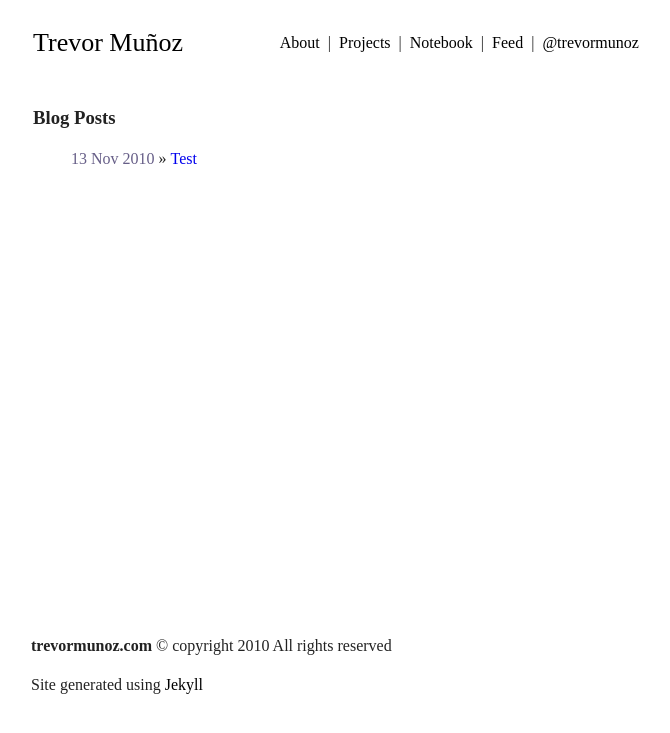
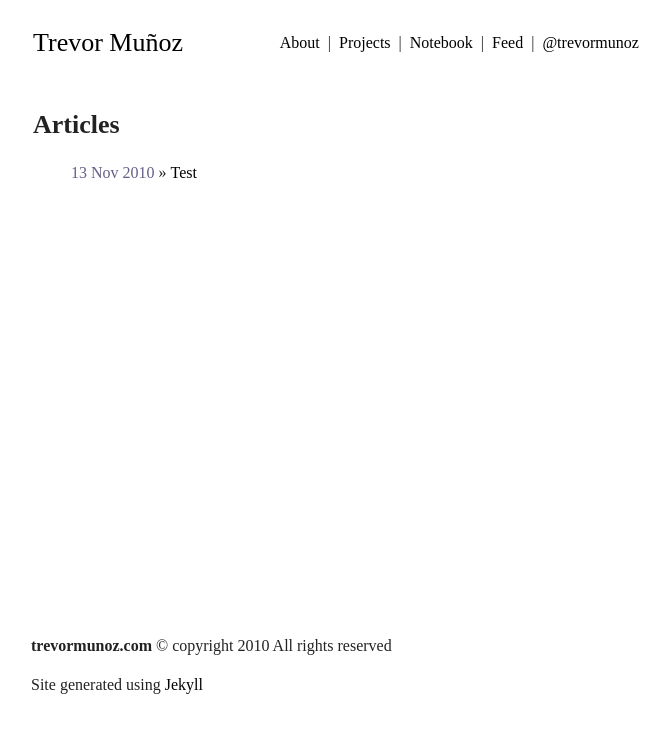
Before and after one commit to trevormunoz/calling-card, a Jekyll site: the page built from notebook/index.html, in a window 1280 px wide. Shown: the top 733 px of the page, without its empty margins (303-973 px from the left). Built offline with Jekyll 4.4.1, drawn with Linux system fonts in a browser that asks for light colours; Markdown is read by kramdown in place of the engine named in the settings.

Commit message:
post layout and header

```diff
--- a/_layouts/post.html
+++ b/_layouts/post.html
@@ -2,6 +2,7 @@
 layout: default
 ---
 
-<div id="post">
+<div class="post">
+	<a class="home" href="/notebook/">&laquo; Back</a>
 	{{ content }}
 </div>
--- a/css/main.css
+++ b/css/main.css
@@ -66,14 +66,22 @@
   font-family: "ff-tisa-web-pro-1", "ff-tisa-web-pro-2";
   color: #000000;
 }
-.content {
+body .site .content {
   padding-top: 80px;
   margin-bottom: 4.2em;
   min-height: 480px;
 }
-.content h3 {
+body .site .content h3 {
   font-family: "p22-underground-1", "p22-underground-2";
+  font-size: 1.625em;
+  font-weight: 600;
+  font-style: normal;
   padding-left: 2px;
+}
+body .site .content p {
+  padding-left: 2px;
+  font-family: "ff-tisa-web-pro-1", "ff-tisa-web-pro-2";
+  line-height: 1.625em;
 }
 body .site .content ul li { list-style-type: none; }
 body .site .content ul li .dateString {
@@ -83,15 +91,37 @@
 body .site .content ul li a {
   text-decoration: none;
   font-family: "ff-tisa-web-pro-1", "ff-tisa-web-pro-2";
+  color: #000000;
 }
+body .site .content ul li a:visited { color: #665e87; }
 body .site .post {
   padding-top: 80px;
   margin-bottom: 4.2em;
   min-height: 480px;
 }
 body .site .post h3 {
+  width: 100%;
   font-family: "p22-underground-1", "p22-underground-2";
+  font-weight: 600;
+  font-size: 1.625em;
+  font-style: normal;
   padding-left: 2px;
+}
+body .site .post .home {
+  float: right;
+  text-decoration: none;
+  font-family: "ff-tisa-web-pro-1", "ff-tisa-web-pro-2";
+  color: #000000;
+}
+body .site .post p {
+  padding-left: 2px;
+  font-family: "ff-tisa-web-pro-1", "ff-tisa-web-pro-2";
+  line-height: 1.125em;
+}
+body .site .post p a {
+  text-decoration: none;
+  font-family: "ff-tisa-web-pro-1", "ff-tisa-web-pro-2";
+  color: #000000;
 }
 body .footer {
   bottom: 1.4em;
--- a/notebook/index.html
+++ b/notebook/index.html
@@ -4,7 +4,7 @@
 ---
 
 <div class="content">
-	<h3>Blog Posts</h3>
+	<h3>Articles</h3>
 	<ul class="posts">
 		{% for post in site.posts %}
 		<li><span class="dateString class=""">{{ post.date | date_to_string }}</span> &raquo; <a href="{{ post.url }}">{{ post.title }}</a></li>
```
Also changed, not shown: css/main.less (+41 -3 lines).
